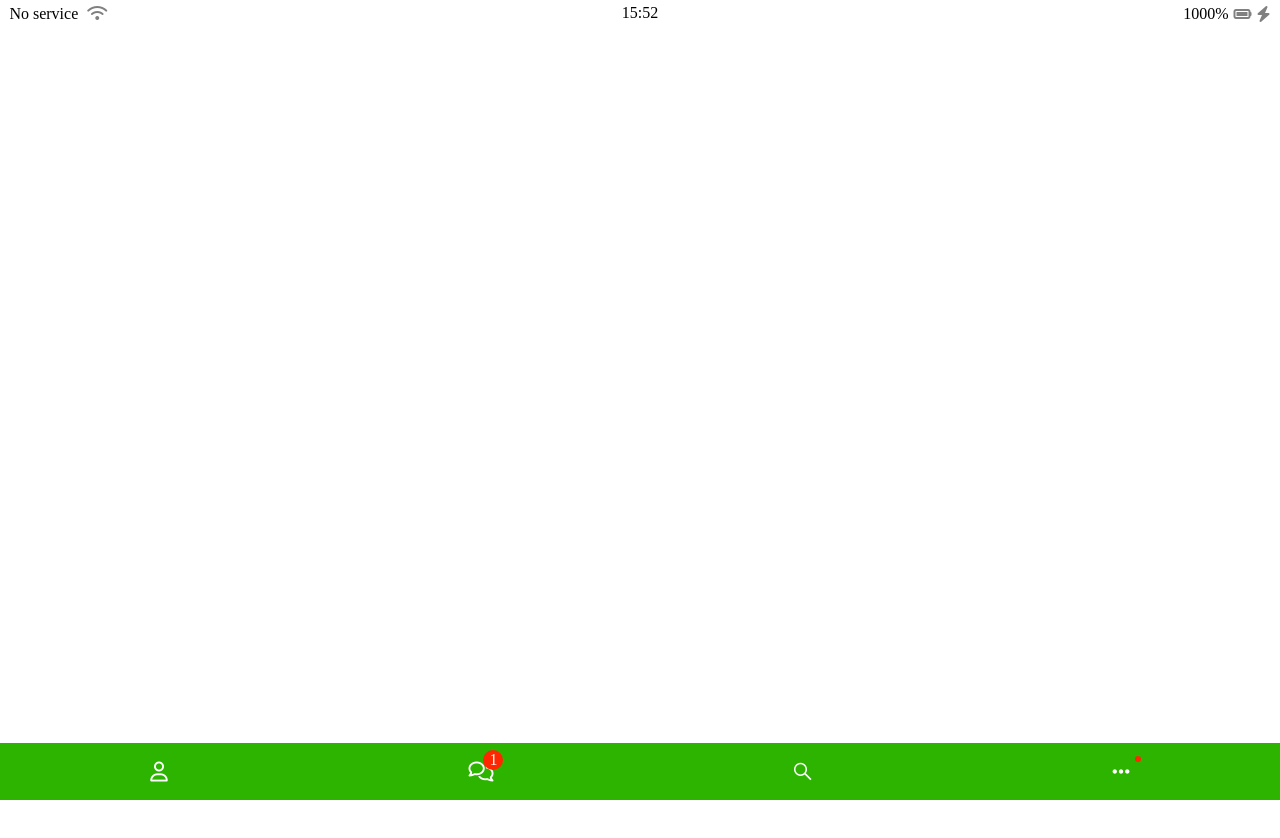
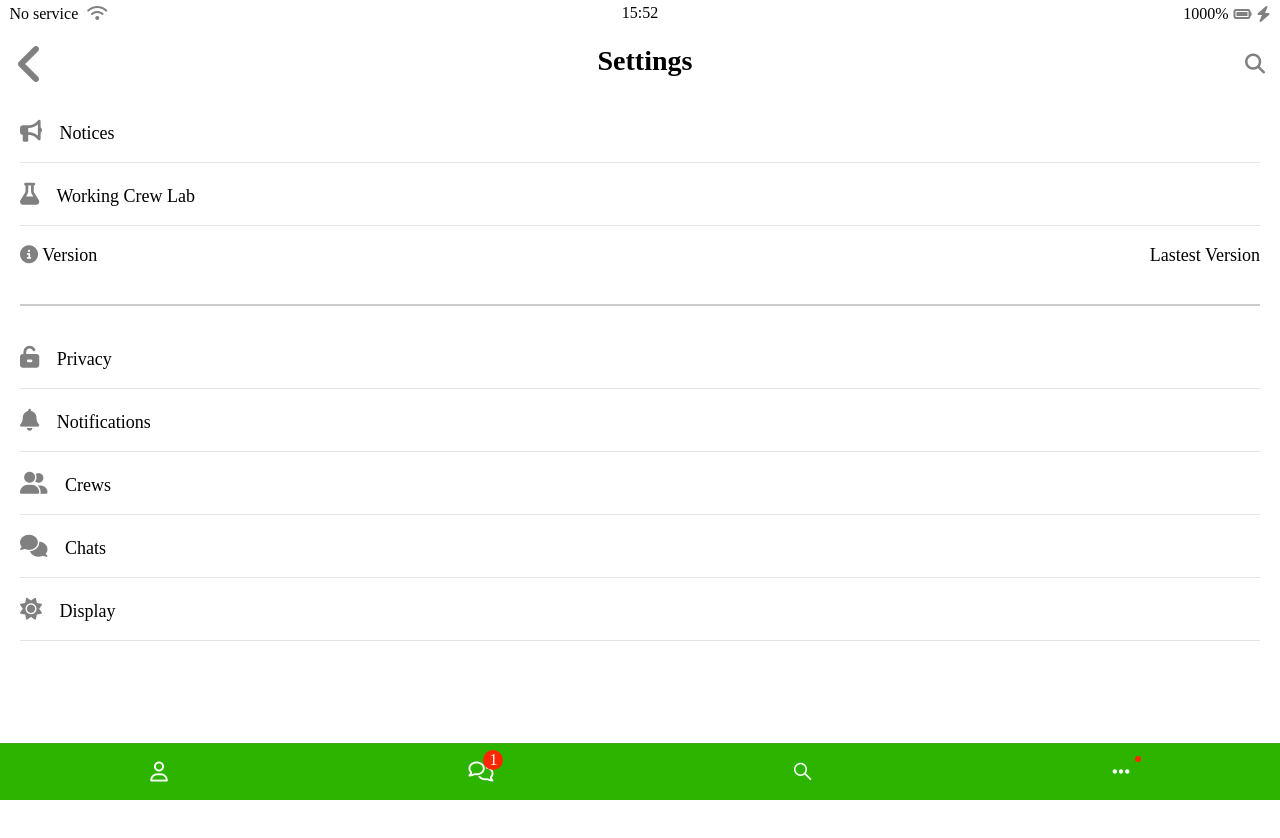
Before and after one commit to lorraine98/Working-crew, a plain HTML site: page settings.html in a window 1280 px wide. Shown: the top 838 px of the page. Drawn offline with Linux system fonts and the light colour scheme.

Commit message:
Add settings.html

```diff
--- /dev/null
+++ b/css/components/alt-screen-header.css
@@ -0,0 +1,26 @@
+.alt-header {
+  padding: 0px 15px;
+  padding-top: 40px;
+  margin-bottom: 15px;
+  display: flex;
+  align-items: center;
+  justify-content: center;
+}
+
+.alt-header__title {
+  font-size: 28px;
+  font-weight: 600;
+}
+
+.alt-header__column:first-child {
+  margin-right: auto;
+}
+
+.alt-header__column:nth-child(2) {
+  text-align: center;
+  padding-bottom: 7px;
+}
+
+.alt-header__column:last-child {
+  margin-left: auto;
+}
--- /dev/null
+++ b/css/screens/chat.css
@@ -0,0 +1,24 @@
+header {
+  width: 100%;
+  position: fixed;
+  box-sizing: border-box;
+}
+
+.status-bar__color,
+.alt-header__color {
+  background-color: var(--green);
+  color: white;
+}
+
+.status-bar__color i,
+.alt-header__color i {
+  color: white;
+}
+
+.fa-bars {
+  margin-left: 13px;
+}
+
+.chat-screen {
+  background: linear-gradient(#03b68d, #00d4ff);
+}
--- /dev/null
+++ b/css/screens/settings.css
@@ -0,0 +1,31 @@
+.main-screen {
+  padding: 0px 20px;
+  padding-top: 100px;
+}
+
+.settings__setting {
+  padding: 20px 0;
+  border-bottom: 1px solid rgba(0, 0, 0, 0.1);
+  font-size: 18px;
+  display: flex;
+  align-items: center;
+  justify-content: space-between;
+}
+
+.settings__setting-2 {
+  padding: 20px 0;
+  font-size: 18px;
+  display: flex;
+  align-items: center;
+  justify-content: space-between;
+}
+
+.settings__setting i {
+  margin-right: 13px;
+  font-size: 22px;
+}
+
+.settings__border-line {
+  border: var(--main-border);
+  margin: 20px 0px;
+}
--- a/css/style.css
+++ b/css/style.css
@@ -7,12 +7,15 @@
 @import "components/screen-header.css";
 @import "components/user-component.css";
 @import "components/badge.css";
+@import "components/alt-screen-header.css";
 
 /* screens */
 @import "screens/login.css";
 @import "screens/mycrew.css";
 @import "screens/find.css";
 @import "screens/more.css";
+@import "screens/settings.css";
+@import "screens/chat.css";
 
 main {
   height: 200vh;
--- a/settings.html
+++ b/settings.html
@@ -22,7 +22,76 @@
       </div>
     </div>
 
-    <main></main>
+    <header class="alt-header">
+      <div class="alt-header__column">
+        <a href="more.html">
+          <i class="fas fa-angle-left fa-3x"></i>
+        </a>
+      </div>
+      <div class="alt-header__column">
+        <h1 class="alt-header__title">Settings</h1>
+      </div>
+      <div class="alt-header__column">
+        <span><i class="fas fa-search fa-lg"></i></span>
+      </div>
+    </header>
+
+    <main class="main-screen">
+      <ul class="settings-list">
+        <li class="settings__setting">
+          <div class="settings__setting-column">
+            <i class="fas fa-bullhorn"></i>
+            <span>Notices</span>
+          </div>
+        </li>
+        <li class="settings__setting">
+          <div class="settings__setting-column">
+            <i class="fas fa-flask"></i>
+            <span>Working Crew Lab</span>
+          </div>
+        </li>
+        <li class="settings__setting-2">
+          <div class="settings__setting-column">
+            <i class="fas fa-info-circle"></i>
+            <span>Version</span>
+          </div>
+          <div class="settings__setting-column">Lastest Version</div>
+        </li>
+
+        <div class="settings__border-line"></div>
+
+        <li class="settings__setting">
+          <div class="settings__setting-column">
+            <i class="fas fa-unlock-alt"></i>
+            <span>Privacy</span>
+          </div>
+        </li>
+        <li class="settings__setting">
+          <div class="settings__setting-column">
+            <i class="fas fa-bell"></i>
+            <span>Notifications</span>
+          </div>
+        </li>
+        <li class="settings__setting">
+          <div class="settings__setting-column">
+            <i class="fas fa-user-friends"></i>
+            <span>Crews</span>
+          </div>
+        </li>
+        <li class="settings__setting">
+          <div class="settings__setting-column">
+            <i class="fas fa-comments"></i>
+            <span>Chats</span>
+          </div>
+        </li>
+        <li class="settings__setting">
+          <div class="settings__setting-column">
+            <i class="fas fa-sun"></i>
+            <span>Display</span>
+          </div>
+        </li>
+      </ul>
+    </main>
 
     <nav class="nav">
       <ul class="nav__list">
```
Also changed, not shown: chat.html (added, +47 -0 lines), chats.html (+3 -0 lines).
